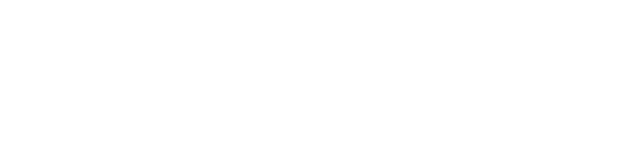
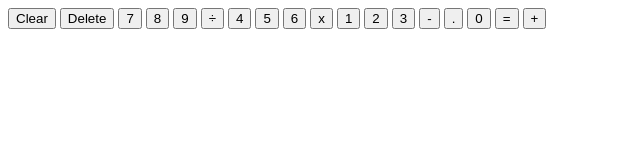
Before and after one commit to Joao-ar11/Calculator, a plain HTML site: page index.html in a window 1280 px wide. Shown: the whole page, without its empty margins (0-640 px from the left). Drawn offline with Linux system fonts and the light colour scheme.

Commit message:
Add necessary html

```diff
--- a/index.html
+++ b/index.html
@@ -9,6 +9,28 @@
     <title>Calculator</title>
 </head>
 <body>
-
+    <div id="calculator">
+        <div id="display"></div>
+        <div id="buttons">
+            <button id="clear">Clear</button>
+            <button id="delete">Delete</button>
+            <button id="button7">7</button>
+            <button id="button8">8</button>
+            <button id="button9">9</button>
+            <button id="button:">÷</button>
+            <button id="button4">4</button>
+            <button id="button5">5</button>
+            <button id="button6">6</button>
+            <button id="buttonx">x</button>
+            <button id="button1">1</button>
+            <button id="button2">2</button>
+            <button id="button3">3</button>
+            <button id="button-">-</button>
+            <button id="button.">.</button>
+            <button id="button0">0</button>
+            <button id="buttonEquals">=</button>
+            <button id="buttonPlus">+</button>
+        </div>
+    </div>
 </body>
 </html>
```
